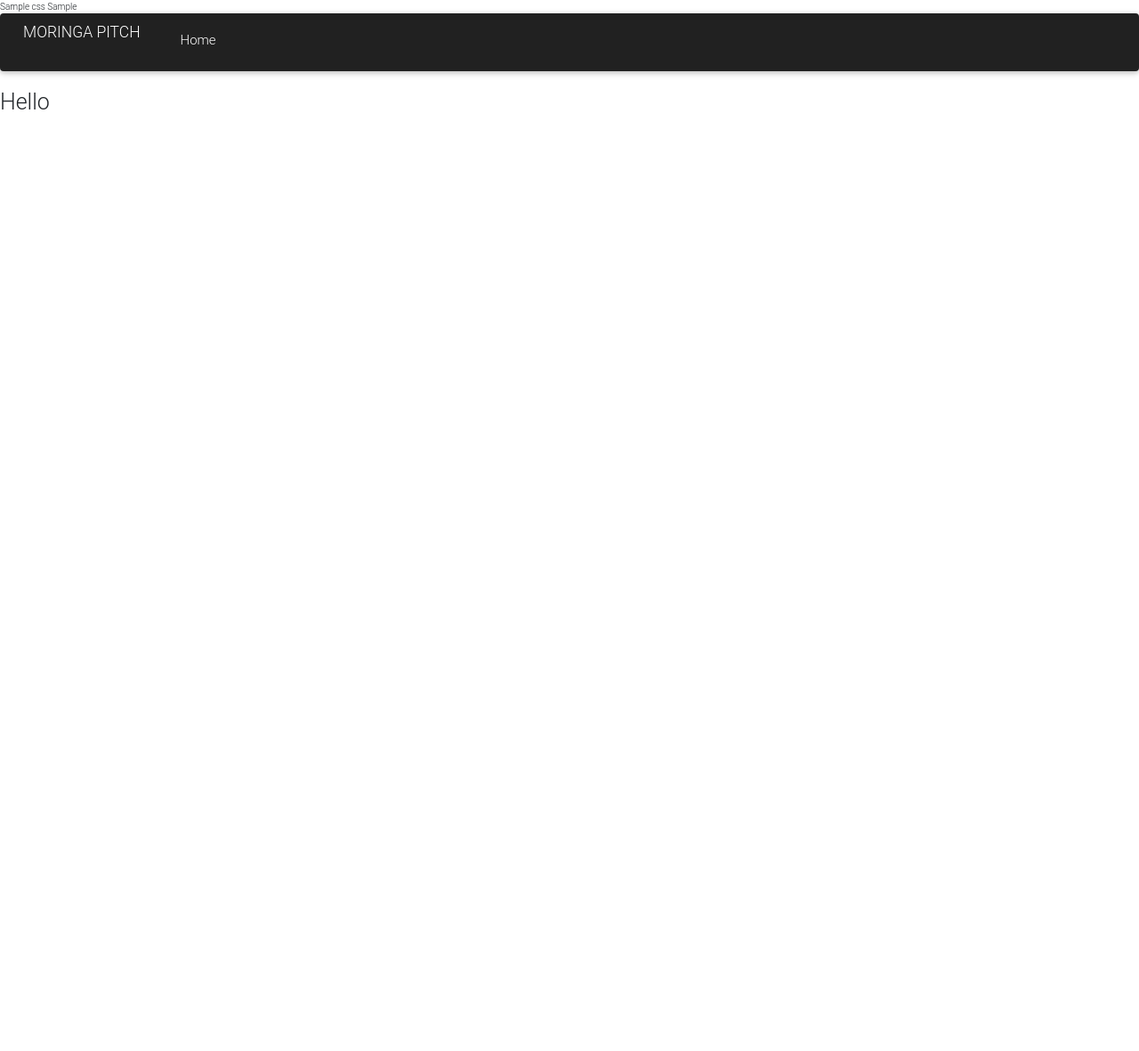
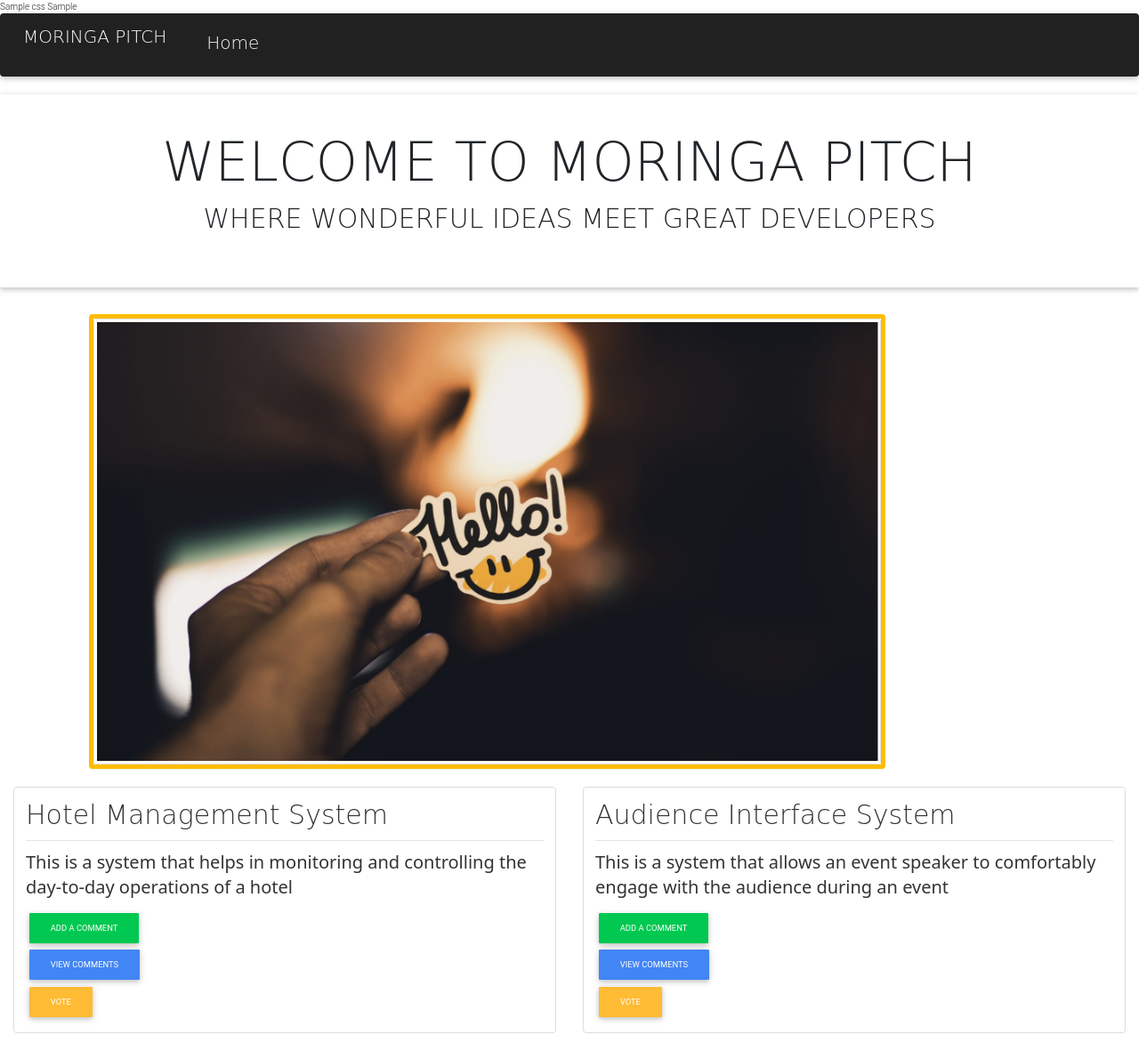
Before and after one commit to IJaccojwang/moringapitch, a Python web app: template app/templates/index.html in a window 1280 px wide. Shown: the whole page at 89% size. Before the commit the page ends 123 px from the top, so only its background shows below. Run offline with Jinja, Linux system fonts and the light colour scheme; the template is opened without the code that fills it: most values are stand-ins (such as "Sample title", 1, 10 or a date in 2020); some libraries are stand-ins or nearby versions.

Commit message:
Add styling

```diff
--- a/app/templates/index.html
+++ b/app/templates/index.html
@@ -1,5 +1,73 @@
 {% extends 'base.html' %}
 
-{% block content%}
-<h1>Hello</h1>
+<!-- Styles block -->
+
+{% block styles%}
+    {{ super() }}
+    <link rel="stylesheet" href="{{url_for('static',filename='css/index.css')}}">
 {% endblock %}
+
+<!-- Content block -->
+{% block content %}
+
+<div class="jumbotron text-center">
+    <h1 style="font-size:60px; font-family: 'Akronim', cursive">WELCOME TO MORINGA PITCH</h1>
+    <p style="font-size:30px; font-family: 'Akronim', cursive"> WHERE WONDERFUL IDEAS MEET GREAT DEVELOPERS</p>
+  </div>
+
+  <div class="container">
+      <div class="col-xs-12  col-md-10">
+          <div class="panel style="style="border: 5px solid #FFBD00;  margin-top:10px;">
+                  <img class="img-center img-thumbnail img-fluid float-center pull-center mr-10 " src="{{url_for('static', filename='hello1.jpg' )}}"
+                  height="800px;", width="1000px"/>
+          </div>
+      </div>
+      </div>
+
+      <div class="col-xs-12 col-sm-6 col-md-6">
+          <div class="thumbnail">
+              <div class="caption">
+                  <h4 style="font-size:30px; font-family: 'Akronim', cursive">Hotel Management System</h4>
+                  <hr>
+                  <p class = "cardbody" style="font-family: system-ui; font-size:20px;">This is a system that helps in monitoring and
+                  controlling the day-to-day operations of a hotel</p>
+
+                  <a href="" class="btn btn-success btn-lg text-center" role="button">Add A Comment</a><br>
+                  <a href="" class="btn btn-primary btn-lg text-center" role="button">View Comments</a><br>
+                  <a href="" class="btn btn-warning btn-lg text-center" role="button">Vote</a><br>
+
+              </div>
+          </div>
+          </div>
+
+
+
+          <div class="col-xs-12 col-sm-6 col-md-6">
+          <div class="thumbnail">
+              <div class="caption">
+                  <h4 style="font-size:30px; font-family: 'Akronim', cursive">Audience Interface System</h4>
+                  <hr>
+                  <p class = "cardbody" style="font-family: system-ui; font-size:20px;">This is a system that allows an event speaker to
+                  comfortably engage with the audience during an event</p>
+
+                  <a href="" class="btn btn-success btn-lg text-center" role="button">Add A Comment</a><br>
+                  <a href="" class="btn btn-primary btn-lg text-center" role="button">View Comments</a><br>
+                  <a href="" class="btn btn-warning btn-lg text-center" role="button">Vote</a><br>
+
+
+              </div>
+          </div>
+          </div>
+
+        </div>
+
+
+
+
+
+
+
+
+
+
+{% endblock%}
--- a/app/templates/navbar.html
+++ b/app/templates/navbar.html
@@ -1,6 +1,6 @@
 <nav class="navbar navbar-expand-lg navbar-dark bg-dark">
 
-    <a class="navbar-brand" href="/"><h3>MORINGA PITCH</h3></a>
+    <a class="navbar-brand" href="/"><h3 style="font-size:20px; font-family: 'Akronim', cursive">MORINGA PITCH</h3></a>
 
     <button class="navbar-toggler" type="button" data-toggle="collapse" data-target="#basicExampleNav"
       aria-controls="basicExampleNav" aria-expanded="false" aria-label="Toggle navigation">
@@ -11,7 +11,7 @@
 
       <ul class="navbar-nav mr-auto">
         <li class="nav-item">
-          <a class="nav-link" href="/"><h4>Home</h4>
+          <a class="nav-link" href="/"><h3 style="font-size:20px; font-family: 'Akronim', cursive">Home</h3>
           </a>
         </li>
       </ul>
--- a/config.py
+++ b/config.py
@@ -4,6 +4,7 @@ class Config:
     '''
     General configuration parent class
     '''
+
     UPLOADED_PHOTOS_DEST = 'app/static/photos'
     SECRET_KEY = os.environ.get('SECRET_KEY')
 
--- a/manage.py
+++ b/manage.py
@@ -3,7 +3,7 @@ from flask_script import Manager, Server
 from flask_migrate import Migrate, MigrateCommand
 from flask_admin.contrib.sqla import ModelView
 
-app = create_app('production')
+app = create_app('development')
 manager = Manager(app)
 manager.add_command('server',Server)
 
```
Also changed, not shown: app/templates/about.html (+31 -0 lines), app/static/hello1.jpg (added).
